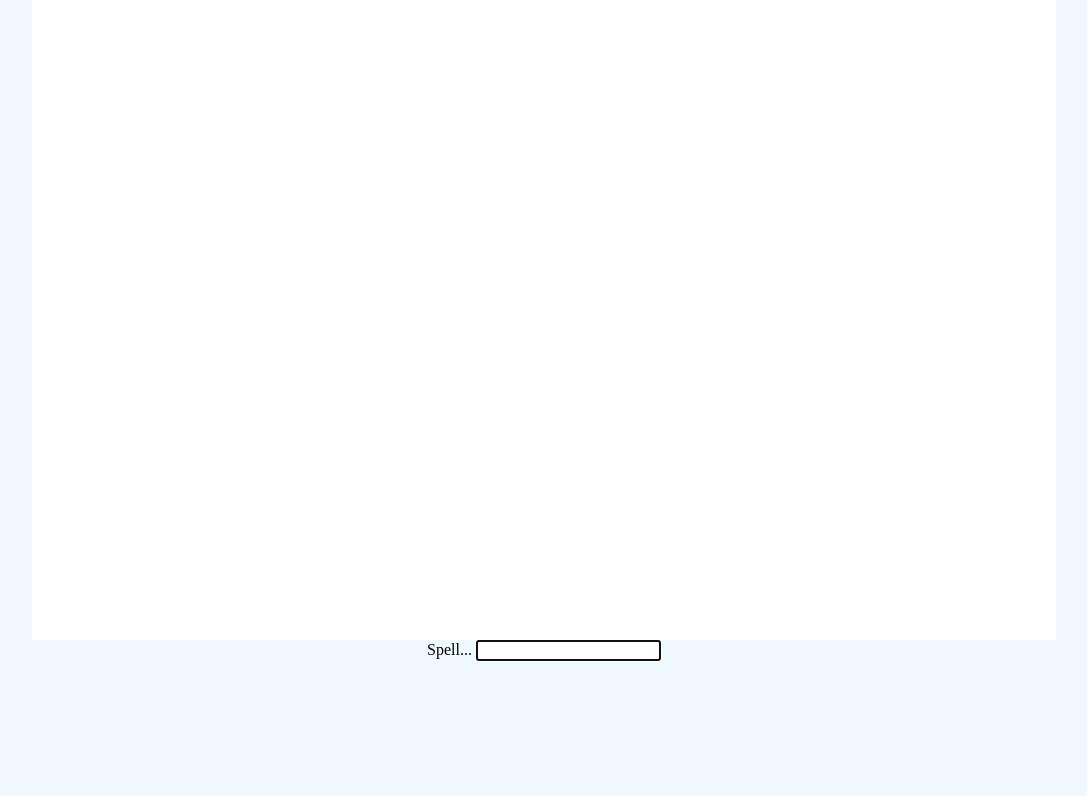
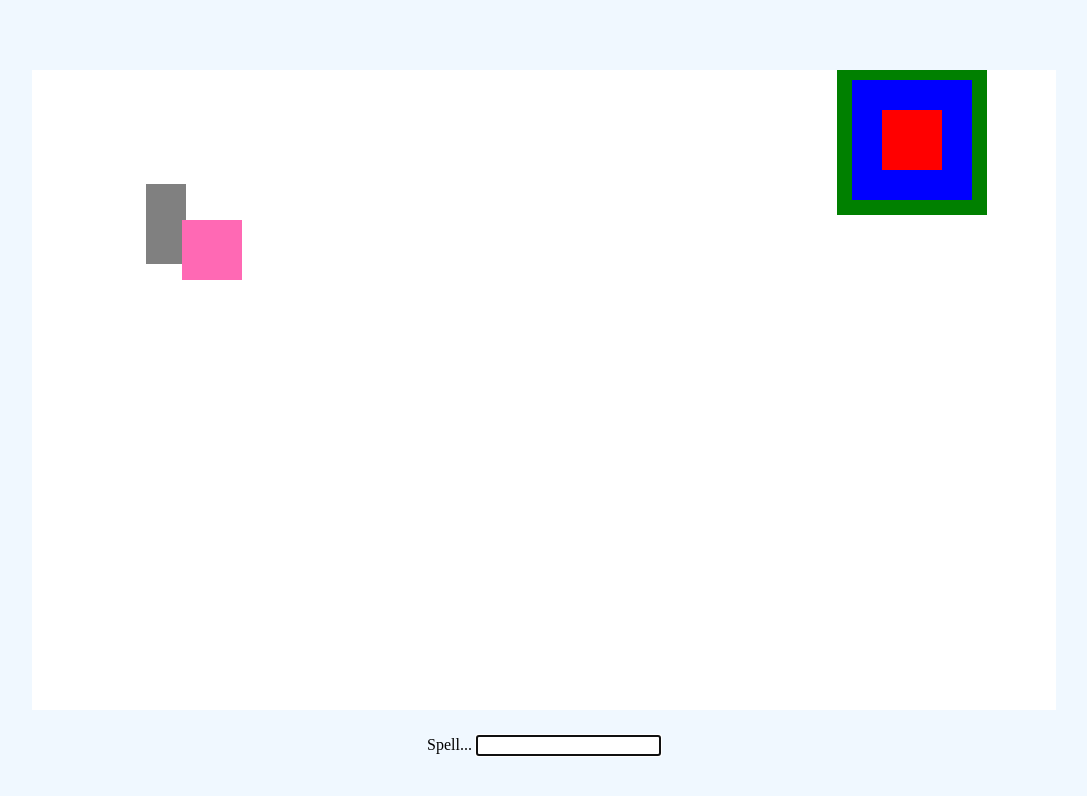
Before and after one commit to ElyssaW/spell-checkers, a website: page index.html in a window 1280 px wide. Shown: the whole page, without its empty margins (96-1183 px from the left). Drawn offline with Linux system fonts and the light colour scheme.

Commit message:
Created enemy object constructor and got move-to-player movement pattern working

```diff
--- a/css/style.css
+++ b/css/style.css
@@ -19,6 +19,20 @@ canvas {
   height: 80vh;
 }
 
+div#word-bank {
+    height: 50px;
+    margin: auto;
+    padding: 10px;
+}
+
+div#input-div {
+    padding: 10px;
+    height: 50px;
+    display: flex;
+    justify-content: center;
+    align-items: center;
+}
+
 span#typo {
     color: red;
 }
--- a/index.html
+++ b/index.html
@@ -10,7 +10,7 @@
 </head>
 
     <body>
-        <div>
+        <div id="word-bank">
             <span class="typeWord" id="firstHalf"></span>
                 <span class="typeWord" id="typo"></span>
             <span class="typeWord" id="secondHalf"></span>
@@ -18,10 +18,13 @@
 
         <canvas id="game"></canvas>
 
+        <div id="input-div">
         <form autocomplete="off">
             <label for="textInput">Spell...</label>
             <input type="text" id="textInput" autofocus="true">
         </form>
+        </div>
+
     </body>
 
 </html>
--- a/js/main.js
+++ b/js/main.js
@@ -28,6 +28,21 @@ game.setAttribute('height', getComputedStyle(game)['height'])
 //          Typing Functions
 //
 //===============================================
+
+// Initialize door counter
+function renderDoorText(roomIndex) {
+    switch(roomIndex) {
+        case 0:
+            doorOne()
+            break;
+        case 1:
+            doorTwo()
+            break;
+        case 2:
+            doorThree()
+            break;
+    }
+}
 
 // Initialize functions to set the door text
 function doorOne () {
@@ -106,6 +121,7 @@ document.querySelector('form').addEventListener('submit', (e)=> {
 let door
 let doorMat
 let doorMatEdge
+let enemy
 let hero
 
 // Constructor function for new objects
@@ -131,6 +147,11 @@ function generateDoor () {
     door = new Constructor(850, 40, 'red', 60, 60)
     doorMat = new Constructor(door.x-((door.width)/2), door.y-((door.height)/2), 'blue', 120, 120)
     doorMatEdge = new Constructor(door.x-((door.width)/2)-15, door.y-((door.height)/2)-15, 'green', 150, 150)
+}
+
+// Function to generate an enemy
+function generateEnemy () {
+    enemy = new Constructor(100, 100, 'grey', 40, 80)
 }
 
 // Generates new player. Should only run on game start
@@ -239,7 +260,8 @@ function randomWalk (obj) {
     }
 }
 
-// Function to make object move around canvas
+// Function to make object move around canvas. Passes the object to be moved
+// and the pattern to move the object in (Random, set, move to player, etc.)
 function objectWalk(obj) {
     // Every 30 frames, assign the
     // object a new direction
@@ -257,12 +279,26 @@ function objectWalk(obj) {
 }
 
 // Function to move closer to player
-function moveToPlayer () {
-    // Get player's x and y
-    // Check if x is greater
-        // Move +x if yes, -x if no
-    // Check if y is great
-        // Move +y if yes, -y if no
+function moveToPlayer (obj) {
+
+    // Grabs player's x/y and moves toward it. The initial funky if statements
+    // help smooth the object's movement out - otherwise it jitters a little
+    // trying to get precisely on the same value as the player's x/y
+    if (obj.x <= hero.x + 2 && obj.x >= hero.x - 2) {
+        obj.x = hero.x
+    } else if (obj.x < hero.x) {
+        obj.x += 1
+    } else {
+        obj.x -= 1
+    }
+
+    if (obj.y <= hero.y + 2 && obj.y >= hero.y - 2) {
+        obj.y = hero.y
+    } else if (obj.y > hero.y) {
+        obj.y -= 1
+    } else {
+        obj.y += 1
+    }
 }
 
 // Detect collision between any given object and the wall
@@ -404,6 +440,13 @@ let gameLoop = () => {
 
     }
 
+    moveToPlayer(enemy)
+
+    if (detectHit(enemy)) {
+        hero.health--
+        console.log('ow')
+    }
+
     // Check if player is going over the border
     if (hero.x < 0) {
         hero.x = 0
@@ -417,35 +460,25 @@ let gameLoop = () => {
         hero.y = game.height  - hero.height
     }
 
-//    // check if Ogre is alive
-//    if (ogre.alive) {
-//        // Render Ogre
-//        ogre.render()
-//
-//        // Detect hit
-//        if (detectHit(ogre)) {
-//            ogre.alive = false
-//        }
-//
-//        // Move ogre and check for wall
-//        objectWalk(ogre)
-//        wallCheck(ogre)
-//    }
     // Render hero
     doorMatEdge.render()
     doorMat.render()
     door.render()
 
+    enemy.render()
     hero.render()
 }
 
-function gameStart () {
+function gameBegin() {
     console.log('Hello again')
     generateDoor()
+    generateEnemy()
     generatePlayer()
     gameInterval = setInterval(gameLoop, 30)
     compString = 'Most'
     gameStart = true
+
+
 }
 
-gameStart()
+gameBegin()
```
